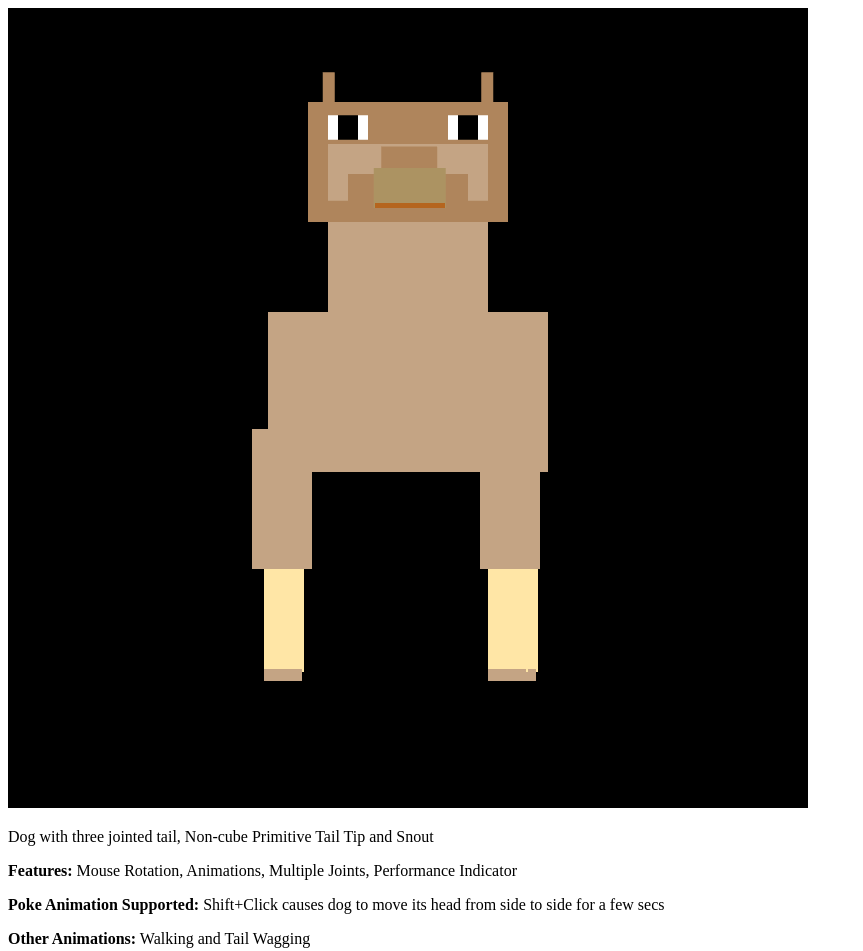
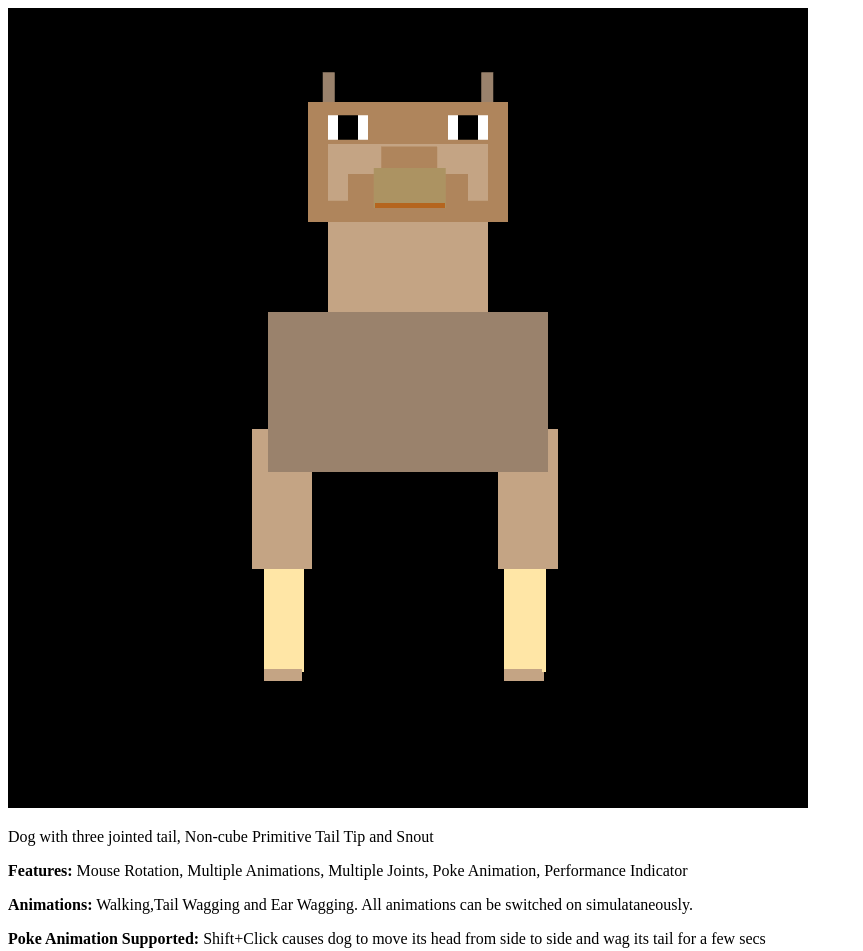
Before and after one commit to fdominiq/fdominiq.github.io, a plain HTML site: page asgn2/BlockyAnimal.html in a window 1280 px wide. Shown: the top 951 px of the page, without its empty margins (0-863 px from the left). Drawn offline with Linux system fonts and the light colour scheme; animation ran at ten frames a second.

Commit message:
updated features

```diff
--- a/asgn2/BlockyAnimal.html
+++ b/asgn2/BlockyAnimal.html
@@ -12,9 +12,10 @@
 
     <!--Button-->
     <p> Dog with three jointed tail, Non-cube Primitive Tail Tip and Snout</p>
-    <p> <strong>Features:</strong> Mouse Rotation, Animations, Multiple Joints, Performance Indicator</p>
-    <p> <strong>Poke Animation Supported: </strong>Shift+Click causes dog to move its head from side to side for a few secs </p>
-    <p> <strong>Other Animations:</strong> Walking and Tail Wagging </p>
+    <p> <strong>Features:</strong> Mouse Rotation, Multiple Animations, Multiple Joints, Poke Animation, Performance Indicator</p>
+    <p> <strong>Animations:</strong> Walking,Tail Wagging and Ear Wagging. All animations can be switched on simulataneously.</p>
+    <p> <strong>Poke Animation Supported: </strong>Shift+Click causes dog to move its head from side to side and wag its tail for a few secs </p>
+
     <p> <strong>Performance Stats: </strong> </p>
     <p id="fps"> ms:0,fps:0 </p>
 
@@ -36,12 +37,17 @@
     <strong>ANIMATIONS: </strong><br>
     1. Walking
     <button id="WalkButton_On" type="button">On</button>
+    Walking Speed
+    <input type="range" id="speed" name="Walking speed" min="1.0" max="2500.0" value="1900.0" class = "slider">
     <button id="WalkButton_Off" type="button">Off</button>
     <br>
     2. Tail Wagging
     <button id="TailAnimationButton_On" type="button">On</button>
     <button id="TailAnimationButton_Off" type="button">Off</button>
     <br>
+    3. Ears Wagging
+    <button id="EarAnimationButton_On" type="button">On</button>
+    <button id="EarAnimationButton_Off" type="button">Off</button>
 
 
 
@@ -54,7 +60,6 @@
 <script src="Triangle.js"></script>
 <script src="Circle.js"></script>
 <script src="Cube.js"></script>
-<script src="Cube_hollow.js"></script>
 <script src="lib/webgl-utils.js"></script>
 <script src="lib/webgl-debug.js"></script>
 <script src="lib/cuon-utils.js"></script>
--- a/asgn2/BlockyAnimal.js
+++ b/asgn2/BlockyAnimal.js
@@ -8,26 +8,27 @@ let gl;
 let u_Size;
 let a_Position;
 let u_FragColor;
+let u_GlobalRotateMatrix
 let u_ModelMatrix;
-let u_GlobalRotateMatrix
+
 
 let g_globalAngleX = 0;
 let g_globalAngleY = 0;
 let g_globalAngleZ = 0;
+var g_globalSpeed  = 100.0;
 let g_Animation       = false;
 let g_TailAnimation   = false;
+let g_EarAnimation    = false;
 var Shift_and_Click   = false;
 var g_Angle           = 0;
 var g_Angle2          = 0;
 var head_motion       = 0;
-var g_tails_wagging    = 0;
+var g_tails_wagging   = 0;
 var g_start_time      = performance.now()/1000.0;
 var g_seconds         = performance.now()/1000.0 - g_start_time
 var g_headscan        = 0;
 
 
-
-// The Global variable that will be changed
 // Vertex shader program
 var VSHADER_SOURCE =
     'attribute vec4 a_Position;\n' + //attribute variable
@@ -66,6 +67,8 @@ function addActionForHtmlUI() {
     document.getElementById('WalkButton_Off').onclick = function(){g_Animation = false}
     document.getElementById('TailAnimationButton_On').onclick = function(){g_TailAnimation = true}
     document.getElementById('TailAnimationButton_Off').onclick = function(){g_TailAnimation = false}
+    document.getElementById('EarAnimationButton_On').onclick = function(){g_EarAnimation = true}
+    document.getElementById('EarAnimationButton_Off').onclick = function(){g_EarAnimation = false}
 
     document.getElementById('joint').addEventListener('mousemove', function () {
         g_Angle = this.value;
@@ -79,6 +82,11 @@ function addActionForHtmlUI() {
 
     document.getElementById('Head_Joint').addEventListener('mousemove', function () {
         head_motion = this.value;
+        renderScene();
+    });
+
+    document.getElementById('speed').addEventListener('mousemove', function () {
+        g_globalSpeed = 2510-this.value;
         renderScene();
     });
 }
@@ -101,19 +109,19 @@ function connectVariableToGLSL() {
 
     a_Position = gl.getAttribLocation(gl.program, 'a_Position');
     if (a_Position < 0) {
-        console.log('Failed to get the storage location of a_Position');
+        console.log('Failed to get storage location of a_Position');
         return;
     }
 
     u_FragColor = gl.getUniformLocation(gl.program, 'u_FragColor');
     if (!u_FragColor) {
-        console.log('Failed to get the storage location of u_FragColor');
+        console.log('Failed to get storage location of u_FragColor');
         return;
     }
 
     u_ModelMatrix = gl.getUniformLocation(gl.program,'u_ModelMatrix');
     if(!u_ModelMatrix){
-        console.log('Failed to get the storage location of u_ModelMatrix');
+        console.log('Failed to get storage location of u_ModelMatrix');
         return;
     }
 
@@ -136,12 +144,12 @@ function updateAnimationAngles(){
         g_Angle2 = 3 * tmp;
     }
     if (g_TailAnimation){
-        g_tails_wagging = 10 * Math.sin(g_seconds); //5
+        g_tails_wagging = 10 * Math.sin(g_seconds);
     }
 }
 
 function tick(){
-    g_seconds = performance.now()/750.0-g_start_time;
+    g_seconds = performance.now()/g_globalSpeed-g_start_time;
     updateAnimationAngles();
     renderScene();
     requestAnimationFrame(tick);
@@ -158,10 +166,8 @@ function renderScene() {
     gl.clear(gl.COLOR_BUFFER_BIT);
 
     drawAnimal();
-
-    // Check time/display
-    var duration = performance.now() - startTime;
-    SendTextToHTML(  " ms:" + Math.floor(duration) + " fps: " + Math.floor(10000 / duration) / 10, "fps");
+    var timetaken = performance.now() - startTime;
+    SendTextToHTML(  " ms:" + Math.floor(timetaken) + " fps: " + Math.floor(1000/timetaken), "fps");
 }
 
 function SendTextToHTML(text, htmlID) {
--- a/asgn2/Circle.js
+++ b/asgn2/Circle.js
@@ -1,5 +1,6 @@
 // Assignment 2
 // Faith Dominique
+
 class Circle {
     constructor() {
         this.type = 'circle';
--- a/asgn2/Cube.js
+++ b/asgn2/Cube.js
@@ -1,5 +1,6 @@
 // Assignment 2
 // Faith Dominique
+
 class Cube {
    constructor() {
       this.color = [1.0, 1.0, 1.0, 1.0];
--- a/asgn2/Point.js
+++ b/asgn2/Point.js
@@ -1,5 +1,6 @@
 // Assignment 2
 // Faith Dominique
+
 class Point{
    constructor(){
       this.type='point';
--- a/asgn2/RenderAnimal.js
+++ b/asgn2/RenderAnimal.js
@@ -1,38 +1,25 @@
 // Assignment 2
 // Faith Dominique
+
 function drawAnimal() {
     var Animal_brown = [196.0/255, 164.0/255, 132.0/255, 1];
-     var Animal_white = [0,0,0, 1];
     var head_front_coords_x = -0.5;
     var head_front_coords_y = 0.55;
     var head_front_coords_z = -1.5;
     var face_color = [1, .9, .65, 1.0];
 
-     if (Shift_and_Click) {
     var body = new Cube();
-          body.color = Animal_brown;
-          //body.color = Animal_white;
-     }
-     else {
-          var body = new Cube();
-          body.color = Animal_brown;
-     }
-     //body.color = Animal_brown;
+    //body.color = [200.0/255, 160.0/255, 132.0/255, 1];
+    body.color = [154.0/255, 130.0/255, 108.0/255, 1];
     body.matrix.scale(0.7, 0.4, 1.2);
     body.matrix.translate(-0.5, -0.4, -0.5);
     body.render();
 
-     if (Shift_and_Click) {
     var head = new Cube();
-     }
-     else {
-          var head = new Cube();
-     }
-     //var head = new Cube();
     head.color = Animal_brown;
     head.matrix.rotate(-head_motion, 1, 0, 0);
     head.matrix.scale(0.4, 0.4, 0.4);
-     head.matrix.translate(head_front_coords_x,head_front_coords_y-0.3,head_front_coords_z);
+    head.matrix.translate(head_front_coords_x,head_front_coords_y-0.3,head_front_coords_z+0.05);
     head.render();
 
     //--------------------------
@@ -52,27 +39,33 @@ function drawAnimal() {
     //-------- Ears ------------------
     if (Shift_and_Click) {
          var ears1 = new Cube();
-          ears1.color =[175.0/255,133.0/255,92.0/255, 1];
+         ears1.color =[154.0/255,130.0/255,108.0/255, 1];
          ears1.matrix.rotate(-30*Math.sin(g_seconds*4), 0, 1, 0);
     } else {
          var ears1 = new Cube();
-          ears1.color =[175.0/255,133.0/255,92.0/255, 1];
+         ears1.color =[154.0/255,130.0/255,108.0/255, 1];
          ears1.matrix.rotate(-head_motion, 1, 0, 0);
+         if (g_EarAnimation) {
+           ears1.matrix.rotate(6*Math.sin(g_seconds), 0, 1, 0);
          }
-     ears1.matrix.scale(0.03, 0.23, 0.15);  //
+    }
+    ears1.matrix.scale(0.03, 0.23, 0.15);
     ears1.matrix.translate(head_front_coords_x-6.6,head_front_coords_y+2.1,head_front_coords_z-1);
     ears1.render();
 
     if (Shift_and_Click) {
          var ears2 = new Cube();
-          ears2.color =[175.0/255,133.0/255,92.0/255, 1];
+         ears2.color =[154.0/255,130.0/255,108.0/255, 1];
          ears2.matrix.rotate(-30*Math.sin(g_seconds*4), 0, 1, 0);
     } else {
          var ears2 = new Cube();
-          ears2.color =[175.0/255,133.0/255,92.0/255, 1];
+         ears2.color =[154.0/255,130.0/255,108.0/255, 1];
          ears2.matrix.rotate(-head_motion, 1, 0, 0);
+         if (g_EarAnimation) {
+            ears2.matrix.rotate(-6*Math.sin(g_seconds), 0, 1, 0);
          }
-     ears2.matrix.scale(0.03, 0.23, 0.15);  //
+    }
+    ears2.matrix.scale(0.03, 0.23, 0.15);
     ears2.matrix.translate(head_front_coords_x+6.6,head_front_coords_y+2.1,head_front_coords_z-1);
     ears2.render();
 
@@ -186,14 +179,12 @@ function drawAnimal() {
     mouth1.matrix.translate(-0.47, 5.0, -4.5);
     mouth1.render()
 
-     if (Shift_and_Click) {
     var snout_front = new Triangular_pyramid();
     snout_front.color = [172.0/255,147.0/255,98.0/255, 1];
+    if (Shift_and_Click) {
        snout_front.matrix.rotate(-30*Math.sin(g_seconds*4), 0, 1, 0);
        snout_front.matrix.rotate(-180,1,0,0);
     } else {
-        var snout_front = new Triangular_pyramid();
-        snout_front.color = [172.0/255,147.0/255,98.0/255, 1];
        snout_front.matrix.rotate(-180,1,0,0);
        snout_front.matrix.rotate(-head_motion, 1, 0, 0);
     }
@@ -201,14 +192,12 @@ function drawAnimal() {
     snout_front.matrix.translate(-0.495, -6, 13.0);
     snout_front.render();
 
-     if (Shift_and_Click) {
     var snout_top = new Triangular_pyramid();
     snout_top.color = [175.0/255,133.0/255,92.0/255, 1];
+    if (Shift_and_Click) {
        snout_top.matrix.rotate(-30*Math.sin(g_seconds*4), 0, 1, 0);
        snout_top.matrix.rotate(270,1,0,0);
     } else {
-        var snout_top = new Triangular_pyramid();
-        snout_top.color = [175.0/255,133.0/255,92.0/255, 1];
        snout_top.matrix.rotate(270,1,0,0);
        snout_top.matrix.rotate(-head_motion, 1, 0, 0);
     }
@@ -216,42 +205,25 @@ function drawAnimal() {
     snout_top.matrix.translate(-0.495, 3.2, 10.0);
     snout_top.render();
     //---------------------------------------------
-
-     if (Shift_and_Click) {
     var frontleftleg = new Cube();
-     }
-     else {
-          var frontleftleg = new Cube();
-     }
     frontleftleg.color = Animal_brown;
     frontleftleg.matrix.setTranslate(0,0, 0);
     frontleftleg.matrix.rotate(-g_Angle,1,0,0); // Joint 1
     var frontleftlegCoord = new Matrix4(frontleftleg.matrix);
     frontleftleg.matrix.scale(.15, -0.35, 0.15);
     frontleftleg.matrix.translate(-2.6, 0.15, -3.0);
-     //frontleftleg.matrix.translate(-2.2, 0.15, -3.0);
     frontleftleg.render();
 
-     if (Shift_and_Click) {
     var frontrightleg = new Cube();
-     }
-     else {
-          var frontrightleg = new Cube();
-     }
     frontrightleg.color = Animal_brown;
     frontrightleg.matrix.setTranslate(0, 0, 0);
     frontrightleg.matrix.rotate(g_Angle,1,0,0); // Joint 1
     var frontrightlegCoord = new Matrix4(frontrightleg.matrix);
     frontrightleg.matrix.scale(.15, -0.35, 0.15);
-     frontrightleg.matrix.translate(1.2, 0.15, -3.0);
+    frontrightleg.matrix.translate(1.5, 0.15, -3.0);
     frontrightleg.render();
 
-     if (Shift_and_Click) {
     var backleftlegs = new Cube();
-     }
-     else {
-          var backleftlegs = new Cube();
-     }
     backleftlegs.color = Animal_brown;
     backleftlegs.matrix.setTranslate(0, 0, 0);
     backleftlegs.matrix.rotate(-g_Angle, 1, 0, 0); // Joint 1
@@ -260,27 +232,16 @@ function drawAnimal() {
     backleftlegs.matrix.translate(-2.6, 0.15, 3.0);
     backleftlegs.render();
 
-     if (Shift_and_Click) {
     var backrightleg = new Cube();
-     }
-     else {
-          var backrightleg = new Cube();
-     }
-
     backrightleg.color = Animal_brown;
     backrightleg.matrix.setTranslate(0, 0, 0);
     backrightleg.matrix.rotate(g_Angle, 1, 0, 0); // Joint 1
     var backrightlegCoord = new Matrix4(backrightleg.matrix);
     backrightleg.matrix.scale(.15, -0.35, 0.15);
-     backrightleg.matrix.translate(1.2, 0.15, 3.0);
+    backrightleg.matrix.translate(1.5, 0.15, 3.0);
     backrightleg.render();
 
-     if (Shift_and_Click) {
     var frontleftleglow = new Cube();
-     }
-     else {
-          var frontleftleglow = new Cube();
-     }
     frontleftleglow.color = face_color;
     frontleftleglow.matrix = frontleftlegCoord;
     frontleftleglow.matrix.rotate(-g_Angle2, 1, 0, 0);
@@ -290,12 +251,7 @@ function drawAnimal() {
     frontleftleglow.render();
 
     //-----Paws. has to come after front left leg low----------
-     if (Shift_and_Click) {
     var frontleftpaw = new Cube();
-     }
-     else {
-          var frontleftpaw = new Cube();
-     }
     frontleftpaw.color = Animal_brown;
     frontleftpaw.matrix = frontleftlegCoord;
     frontleftpaw.matrix.rotate(-g_Angle2, 1, 0, 0);
@@ -303,27 +259,17 @@ function drawAnimal() {
     frontleftpaw.matrix.translate(-0.0, -0.75, -0.35);
     frontleftpaw.render();
     //------------------
-
-     if (Shift_and_Click) {
     var frontrightleglow = new Cube();
-     }
-     else {
-          var frontrightleglow = new Cube();
-     }
     frontrightleglow.color = face_color;
     frontrightleglow.matrix = frontrightlegCoord;
     frontrightleglow.matrix.rotate(g_Angle2, 1, 0, 0);
     frontrightleglow.matrix.scale(0.1, 0.3, 0.1);
-     frontrightleglow.matrix.translate(2.0, -2.2, -4.4);
+    frontrightleglow.matrix.translate(2.4, -2.2, -4.4);
+    //frontrightleglow.matrix.translate(2.0, -2.2, -4.4);
     frontrightleglow.render(); //fine
 
     //-----Paws. has to come after front right leg low----
-     if (Shift_and_Click) {
     var frontrightpaw = new Cube();
-     }
-     else {
-          var frontrightpaw = new Cube();
-     }
     frontrightpaw.color = Animal_brown;
     frontrightpaw.matrix = frontrightlegCoord;
     frontrightpaw.matrix.rotate(g_Angle2, 1, 0, 0);
@@ -331,13 +277,7 @@ function drawAnimal() {
     frontrightpaw.matrix.translate(-0.0, -0.75, -0.35);
     frontrightpaw.render();
     //------------------
-
-     if (Shift_and_Click) {
     var backleftlegslow = new Cube();
-     }
-     else {
-          var backleftlegslow = new Cube();
-     }
     backleftlegslow.color = face_color;
     backleftlegslow.matrix = backleftlegsCoord;
     backleftlegslow.matrix.rotate(-g_Angle2*1.5, 1, 0, 0);
@@ -347,12 +287,7 @@ function drawAnimal() {
     backleftlegslow.render();  //fine
 
     //-----Paws. has to come after back left leg low----------
-     if (Shift_and_Click) {
     var backleftpaw = new Cube();
-     }
-     else {
-          var backleftpaw = new Cube();
-     }
     backleftpaw.color = Animal_brown;
     backleftpaw.matrix = backleftlegsCoord;
     backleftpaw.matrix.rotate(-g_Angle2, 1, 0, 0);
@@ -360,27 +295,17 @@ function drawAnimal() {
     backleftpaw.matrix.translate(-0.0, -0.75, -0.35);
     backleftpaw.render();
     //------------------
-
-     if (Shift_and_Click) {
     var backrightleglow = new Cube();
-     }
-     else {
-          var backrightleglow = new Cube();
-     }
     backrightleglow.color = face_color;
     backrightleglow.matrix = backrightlegCoord;
     backrightleglow.matrix.rotate(g_Angle2*1.5, 1, 0, 0);
     backrightleglow.matrix.scale(0.1, 0.3, 0.1);
-     backrightleglow.matrix.translate(2.25, -2.2, 4.8);
+    backrightleglow.matrix.translate(2.45, -2.2, 4.8);
+    //backrightleglow.matrix.translate(2.25, -2.2, 4.8);
     backrightleglow.render(); //fine
 
     //-----Paws. has to come after back right leg low----
-     if (Shift_and_Click) {
     var backrightpaw = new Cube();
-     }
-     else {
-          var backrightpaw = new Cube();
-     }
     backrightpaw.color = Animal_brown;
     backrightpaw.matrix = backrightlegCoord;
     backrightpaw.matrix.rotate(g_Angle2, 1, 0, 0);
@@ -388,7 +313,6 @@ function drawAnimal() {
     backrightpaw.matrix.translate(-0.0, -0.75, -0.35);
     backrightpaw.render();
     //------------------
-
     var tails = new Cube();
     tails.color = [181/255,101/255,30/255,1];
     tails.matrix.setTranslate(0.0, -0.1, 0.35);
@@ -433,8 +357,7 @@ function drawAnimal() {
     // Check for head scanning poke animation time
     if (Shift_and_Click) {
        g_headscan +=1;
-         // setTimeout(delayFunction,6000);
-        if (g_headscan > 300) {
+       if (g_headscan > 100) {
             g_headscan = 0;
             Shift_and_Click = false;
        }
--- a/asgn2/Triangle.js
+++ b/asgn2/Triangle.js
@@ -1,5 +1,6 @@
 // Assignment 2
 // Faith Dominique
+
 class Triangle{
     constructor() {
         this.type = 'triangle';
--- a/asgn2/Triangular_pyramid.js
+++ b/asgn2/Triangular_pyramid.js
@@ -1,5 +1,6 @@
 // Assignment 2
 // Faith Dominique
+
 class Triangular_pyramid {
     constructor() {
         this.type = 'Triangular_pyramid';
```
Also changed, not shown: asgn2/Cube_hollow.js (deleted, +0 -44 lines), 1 other file. Lines whose indentation alone changed are shown as unchanged.
